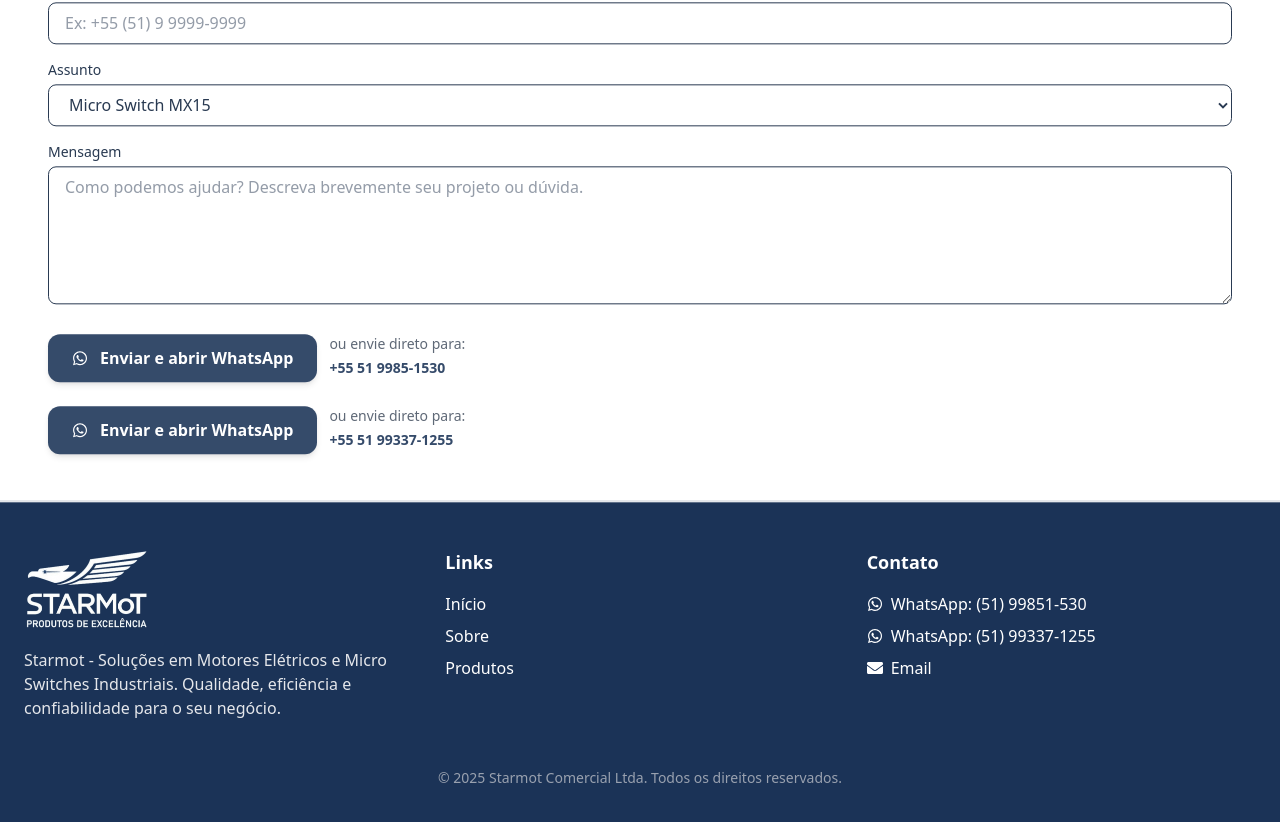
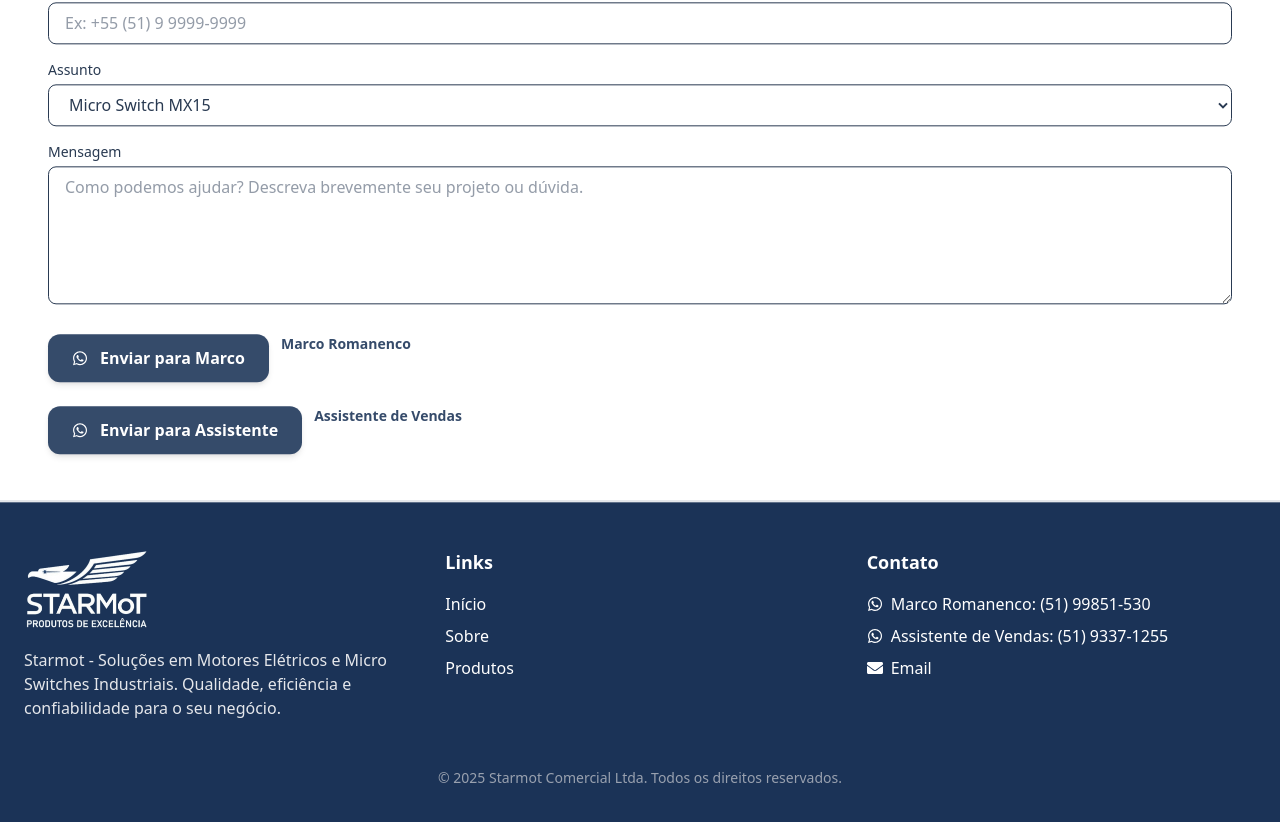
Before and after one commit to FernandoGvDev/starmot, a React (Vite) app: page / in a window 1280 px wide. Shown: the part 4101-4923 px from the top of the page. Built offline with nearby package versions, Linux system fonts and the light colour scheme.

Commit message:
ajuste final

```diff
--- a/src/components/ContatoForm.tsx
+++ b/src/components/ContatoForm.tsx
@@ -1,7 +1,6 @@
-import React, { useState } from "react";
+import { useState } from "react";
 import { motion } from "framer-motion";
 import { FaWhatsapp } from "react-icons/fa";
-
 
 export default function ContatoForm() {
   const [nome, setNome] = useState<string>("");
@@ -13,6 +12,10 @@
   const [erro, setErro] = useState<string | null>(null);
   const [enviando, setEnviando] = useState<boolean>(false);
 
+  // NÚMEROS CORRETOS DEFINIDOS AQUI
+  const WHATSAPP_1 = "555199851530";   // +55 51 9985-1530
+  const WHATSAPP_2 = "5551993371255";  // +55 51 99337-1255
+
   const validaEmail = (email: string) => {
     return /^[\w-.]+@([\w-]+\.)+[\w-]{2,4}$/.test(email);
   };
@@ -22,36 +25,38 @@
   const garantirCodigoPais = (tel: string) => {
     const digitos = limpaNumero(tel);
     if (digitos.length === 0) return "";
-    // se o usuário já passou o código (começa com 55) mantém, senão prefixa 55
     return digitos.startsWith("55") ? digitos : `55${digitos}`;
   };
 
-  const handleSubmit = (e: React.FormEvent) => {
-    e.preventDefault();
-    setErro(null);
-
+  const enviarParaWhats = (numero: string) => {
     if (!nome.trim()) return setErro("Por favor, informe seu nome.");
-    if (!email.trim() || !validaEmail(email)) return setErro("Por favor, informe um e‑mail válido.");
-    if (!whats.trim()) return setErro("Por favor, informe um telefone/WhatsApp.");
+    if (!email.trim() || !validaEmail(email))
+      return setErro("Por favor, informe um e-mail válido.");
+    if (!whats.trim())
+      return setErro("Por favor, informe um telefone/WhatsApp.");
 
     const telefone = garantirCodigoPais(whats);
     if (!telefone) return setErro("Telefone inválido.");
 
-    const assuntoFinal = assunto === "Outro" ? assuntoOutro.trim() || "(Assunto não informado)" : assunto;
+    const assuntoFinal =
+      assunto === "Outro"
+        ? assuntoOutro.trim() || "(Assunto não informado)"
+        : assunto;
 
-    const texto = `Olá!%0A%0ANome: ${encodeURIComponent(nome)}%0AEmail: ${encodeURIComponent(
-      email
-    )}%0AWhatsApp: ${encodeURIComponent(whats)}%0AAssunto: ${encodeURIComponent(assuntoFinal)}%0A%0AMensagem:%0A${encodeURIComponent(
-      mensagem || "(Mensagem vazia)"
-    )}`;
+    const texto = `Olá!%0A%0A` +
+      `Nome: ${encodeURIComponent(nome)}%0A` +
+      `Email: ${encodeURIComponent(email)}%0A` +
+      `WhatsApp: ${encodeURIComponent(whats)}%0A` +
+      `Assunto: ${encodeURIComponent(assuntoFinal)}%0A%0A` +
+      `Mensagem:%0A${encodeURIComponent(mensagem || "(Mensagem vazia)")}`;
 
-    const url = `https://wa.me/${telefone}?text=${texto}`;
+    const url = `https://wa.me/${numero}?text=${texto}`;
 
     setEnviando(true);
-    // abre o WhatsApp em nova aba/janela
     window.open(url, "_blank");
     setTimeout(() => setEnviando(false), 800);
   };
+
 
   return (
     <motion.section
@@ -62,9 +67,11 @@
     >
       <div className="max-w-3xl mx-auto">
         <h3 className="text-2xl md:text-3xl font-bold mb-2">Fale com um especialista</h3>
-        <p className="text-gray-600 mb-6">Preencha o formulário e inicie uma conversa pelo WhatsApp com nossa equipe técnica.</p>
+        <p className="text-gray-600 mb-6">
+          Preencha o formulário e inicie uma conversa pelo WhatsApp com nossa equipe técnica.
+        </p>
 
-        <form onSubmit={handleSubmit} className="grid grid-cols-1 gap-4">
+        <form className="grid grid-cols-1 gap-4">
           <div>
             <label className="block text-sm font-medium mb-1">Nome *</label>
             <input
@@ -141,48 +148,52 @@
 
           {erro && <div className="text-red-600 font-medium">{erro}</div>}
 
+          {/* BOTÃO PRINCIPAL */}
           <div className="flex flex-col md:flex-row items-start gap-3 mt-2">
             <button
-    type="submit"
+              type="button"
               disabled={enviando}
+              onClick={() => enviarParaWhats(WHATSAPP_1)}
               className="inline-flex items-center gap-3 bg-[#1b3357] text-white px-6 py-3 rounded-xl font-semibold hover:scale-105 transition shadow-md"
             >
               <FaWhatsapp />
-    {enviando ? "Abrindo WhatsApp..." : "Enviar e abrir WhatsApp"}
+              {enviando ? "Abrindo WhatsApp..." : "Enviar para Marco"}
             </button>
 
+
             <div className="flex flex-col text-sm text-gray-500">
-    <span className="font-medium text-gray-600 mb-1">ou envie direto para:</span>
-
               <a
-      href="https://wa.me/555199851530"
+                href={`https://wa.me/${WHATSAPP_1}`}
                 target="_blank"
                 className="text-[#1b3357] hover:underline font-semibold"
                 rel="noopener noreferrer"
               >
-      +55 51 9985-1530
+                Marco Romanenco
               </a>
             </div>
           </div>
+
+          {/* SEGUNDO CONTATO */}
           <div className="flex flex-col md:flex-row items-start gap-3 mt-2">
             <button
-    type="submit"
+              type="button"
               disabled={enviando}
+              onClick={() => enviarParaWhats(WHATSAPP_2)}
               className="inline-flex items-center gap-3 bg-[#1b3357] text-white px-6 py-3 rounded-xl font-semibold hover:scale-105 transition shadow-md"
             >
               <FaWhatsapp />
-    {enviando ? "Abrindo WhatsApp..." : "Enviar e abrir WhatsApp"}
+              {enviando ? "Abrindo WhatsApp..." : "Enviar para Assistente"}
             </button>
 
+
             <div className="flex flex-col text-sm text-gray-500">
-    <span className="font-medium text-gray-600 mb-1">ou envie direto para:</span>
               <a
-      href="https://wa.me/5551993371255"
+                href={`https://wa.me/${WHATSAPP_2}`}
                 target="_blank"
                 className="text-[#1b3357] hover:underline font-semibold"
                 rel="noopener noreferrer"
               >
-      +55 51 99337-1255
+                Assistente de Vendas
               </a>
             </div>
           </div>
--- a/src/components/Footer.tsx
+++ b/src/components/Footer.tsx
@@ -69,7 +69,7 @@
     rel="noopener noreferrer"
     className="flex items-center gap-2 mb-2 hover:text-gray-300 transition"
   >
-    <FaWhatsapp /> WhatsApp: (51) 99851-530
+    <FaWhatsapp /> Marco Romanenco: (51) 99851-530
   </a>
 
   <a
@@ -78,7 +78,7 @@
     rel="noopener noreferrer"
     className="flex items-center gap-2 mb-2 hover:text-gray-300 transition"
   >
-    <FaWhatsapp /> WhatsApp: (51) 99337-1255
+    <FaWhatsapp /> Assistente de Vendas: (51) 9337-1255
   </a>
 
   <a
--- a/src/pages/Sobre/Index.tsx
+++ b/src/pages/Sobre/Index.tsx
@@ -3,7 +3,6 @@
 import MissionVisionValues from './MissionVisionValues'
 import CompanyDifferentials from './CompanyDifferentials'
 import LocationSection from './LocationSection'
-import ContactCTA from './ContactCTA'
 
 export default function Sobre() {
   return (
@@ -13,7 +12,6 @@
     <MissionVisionValues />
     <CompanyDifferentials />
     <LocationSection mapsUrl='https://www.google.com/maps/embed?pb=!1m18!1m12!1m3!1d3454.6222183580885!2d-51.163017499999995!3d-30.019002200000003!2m3!1f0!2f0!3f0!3m2!1i1024!2i768!4f13.1!3m3!1m2!1s0x9519777a6c6670cf%3A0xa88007e47e4fc8c4!2sStarmot%20Motores%20El%C3%A9tricos!5e0!3m2!1spt-BR!2sbr!4v1761936272097!5m2!1spt-BR!2sbr' imageUrl='/img/frente.jpeg'/>
-    <ContactCTA />
     </>
   );
 }
```
Lines whose indentation alone changed are shown as unchanged.
